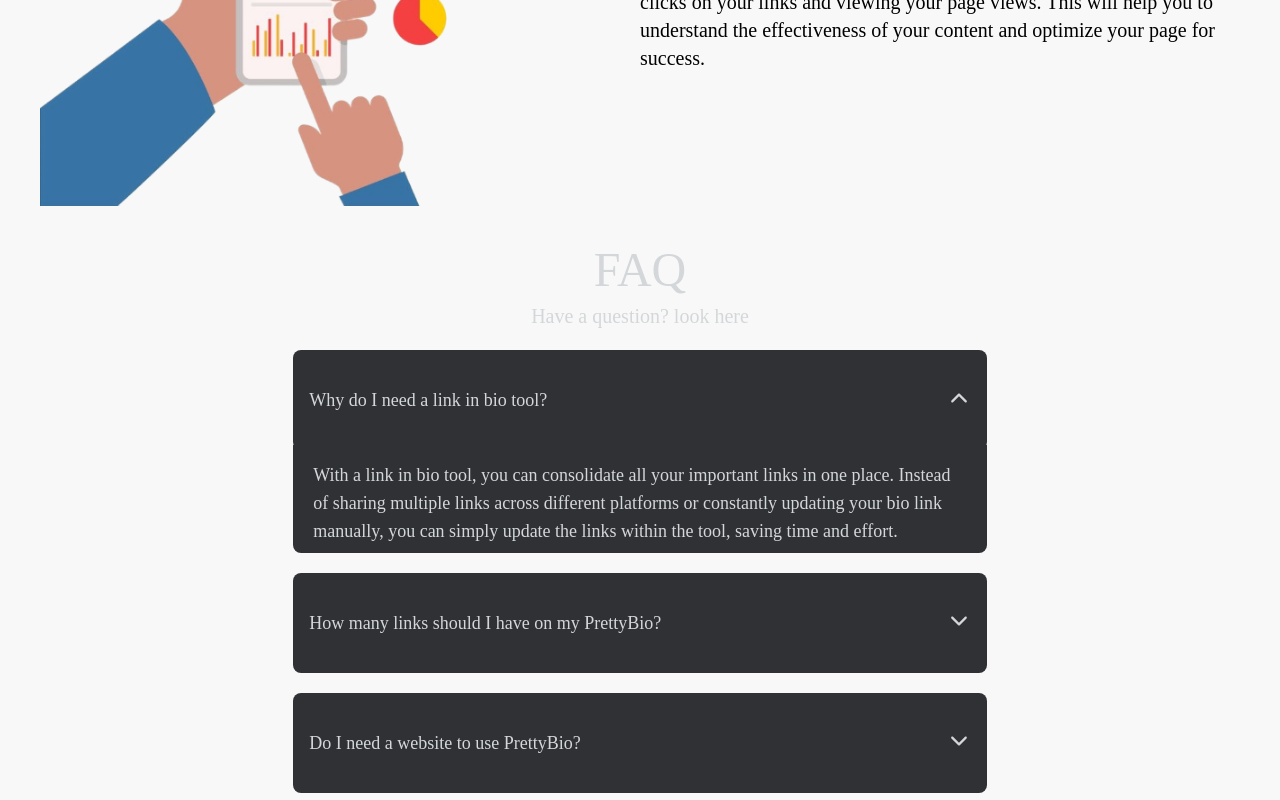
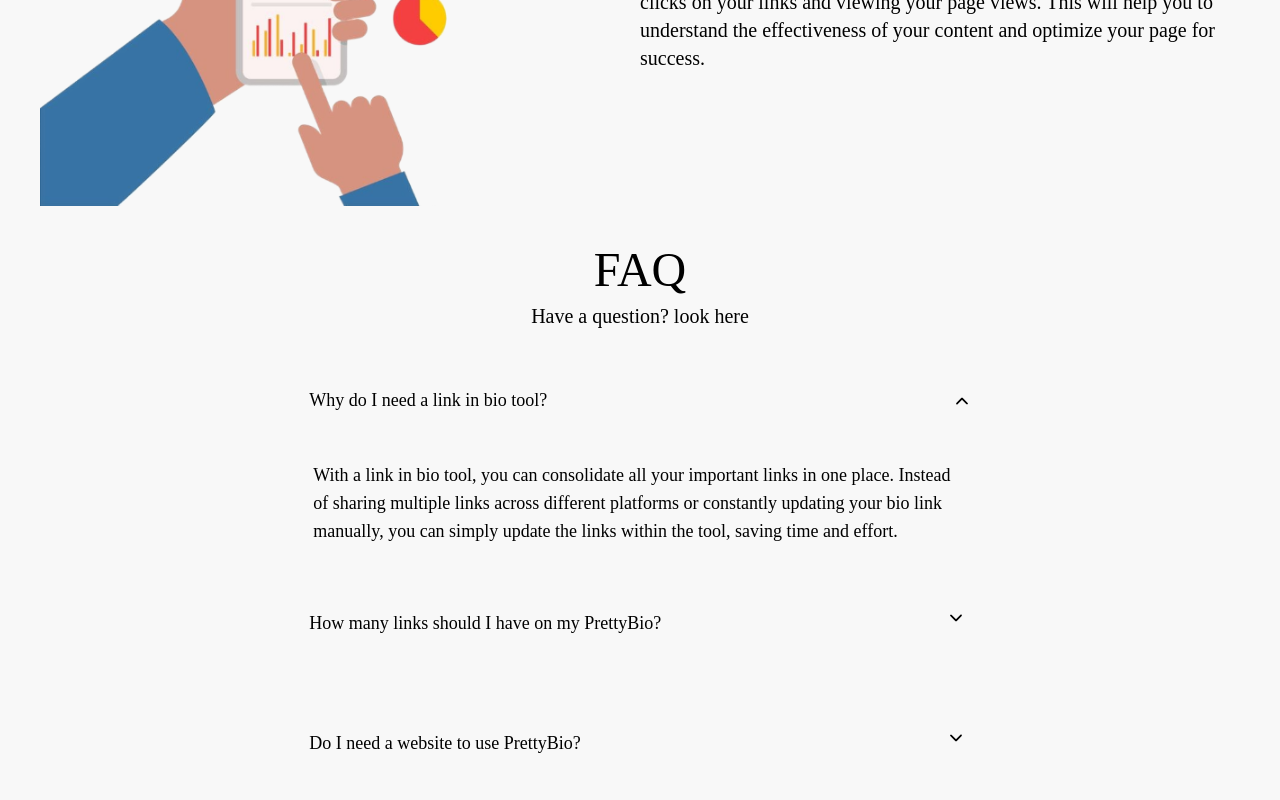
Before and after one commit to devtofunmi/prettybio, a Next.js app: page / in a window 1280 px wide. Both pictures are taken after a click on the button "Why do I need a link in bio tool?". Shown: the part 2416-3216 px from the top of the page. Built offline with nearby package versions, Linux system fonts and the light colour scheme; a web font is replaced by a local one.

Commit message:
change the style for the white mode

```diff
--- a/components/Faq.jsx
+++ b/components/Faq.jsx
@@ -1,8 +1,19 @@
-import React, { useState } from "react";
+import React, { useEffect, useState } from "react";
+import { useTheme } from "next-themes";
 import { IoIosArrowDown } from "react-icons/io";
 
 const Faq = () => {
-  const [active, setActive] = useState(null);
+const [active, setActive] = useState(null);
+const { systemTheme, theme, setTheme } = useTheme();
+const [mounted, setMounted] = useState(false);
+
+useEffect(() => {
+  setMounted(true);
+}, []);
+
+if (!mounted) return null;
+const currentTheme = theme === "system" ? systemTheme : theme;
+
   const faqs = [
     {
       id: 1,
@@ -38,8 +49,7 @@ const Faq = () => {
     {
       id: 7,
       question: "Is my data safe?",
-      answer:
-        "Of course Your data is safe with PrettyBio.",
+      answer: "Of course Your data is safe with PrettyBio.",
     },
     {
       id: 8,
@@ -56,27 +66,48 @@ const Faq = () => {
   return (
     <div
       data-aos="fade-down"
-      className="mx-auto w-full md:w-2/3 rounded-2xl px-5 md:px-10 lg:px-20  text-text"
+      className={`text-${
+        currentTheme === "dark" ? "text" : "black"
+      } mx-auto w-full md:w-2/3 rounded-2xl px-5 md:px-10 lg:px-20`}
     >
-      <h1 className="text-center text-text text-4xl md:text-6xl lg:text-5xl mt-[40px] ">
+      <h1 className="text-center  text-4xl md:text-6xl lg:text-5xl mt-[40px] ">
         FAQ
       </h1>
-      <p data-aos="fade-down" className="text-center mt-2 text-xl">Have a question? look here</p>
+      <p data-aos="fade-down" className="text-center mt-2 text-xl">
+        Have a question? look here
+      </p>
       {faqs.map((item) => (
         <div key={item.id}>
           <button
             onClick={() => toggleActive(item.id)}
-            className="flex text-text mt-5 w-full hover:text-white justify-between rounded-lg bg-btntext px-4 py-9 text-center text-md md:text-lg "
+            className={`${
+              currentTheme === "dark"
+                ? "flex  mt-5 w-full hover:text-white justify-between rounded-lg bg-btntext px-4 py-9 text-center text-md md:text-lg"
+                : "bg-[#f8f8f8] text-black flex mt-5 w-full justify-between rounded-lg px-4 py-9 text-center text-md md:text-lg"
+            } `}
           >
             <span>{item.question}</span>
-            <IoIosArrowDown
+            <div
               className={`${
                 active === item.id ? "rotate-180 transform" : ""
               } h-6 w-6 text-text`}
-            />
+            >
+              <IoIosArrowDown
+                className={`${
+                  currentTheme === "dark" ? "text-white" : "text-black"
+                }`}
+              />
+            </div>
           </button>
           {active === item.id && (
-            <div className="px-5 pt-4 pb-2 text-lg mt-[-5px] bg-btntext rounded-b-lg  text-text">
+            <div
+              className={`${
+                currentTheme === "dark"
+                  ? "px-5 pt-4 pb-2 text-lg mt-[-5px] bg-btntext rounded-b-lg text-text"
+                  : "px-5 pt-4 pb-2 text-lg mt-[-5px] bg-[#f8f8f8] rounded-b-lg text-black"
+              }`}
+
+            >
               {item.answer}
             </div>
           )}
```
